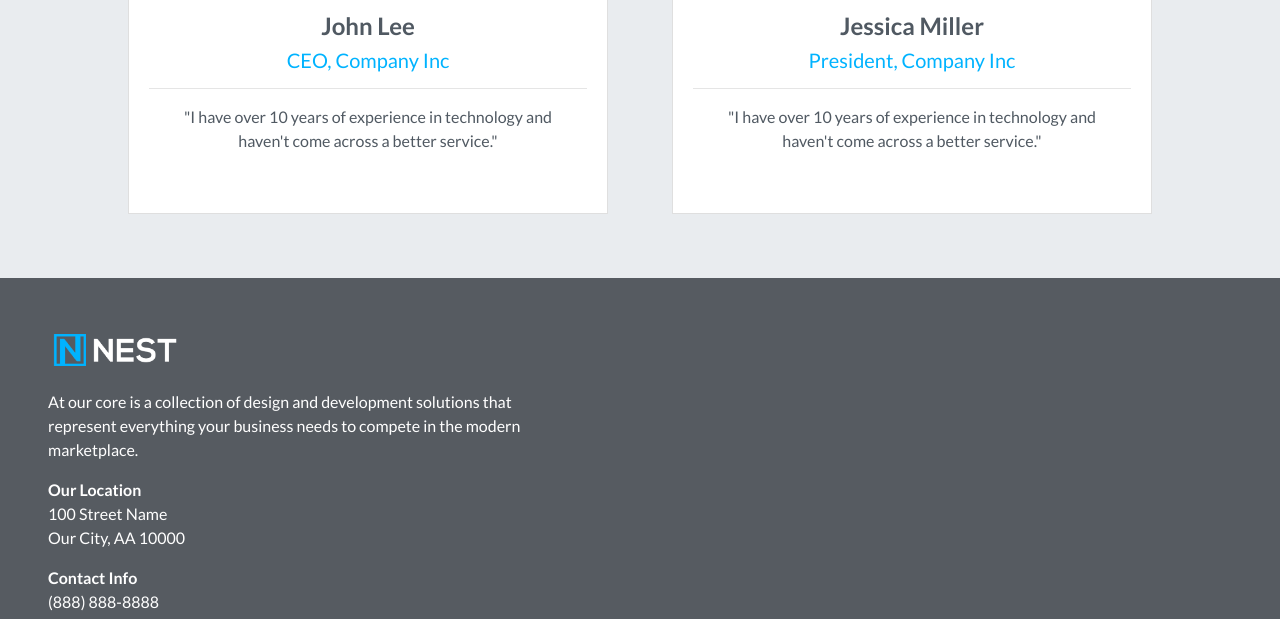
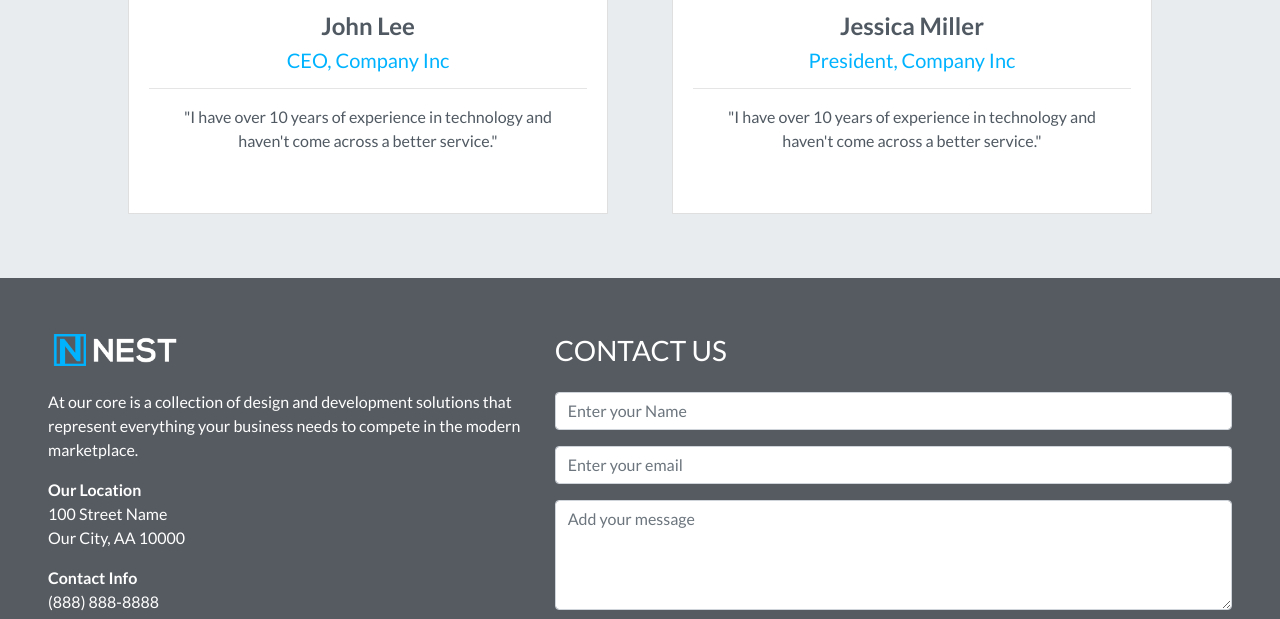
Before and after one commit to bryan-leano/nest-theme, a plain HTML site: page index.html in a window 1280 px wide. Shown: the part 2529-3148 px from the top of the page. Drawn offline with Linux system fonts and the light colour scheme.

Commit message:
bootstrap contact form pt 1

```diff
--- a/index.html
+++ b/index.html
@@ -221,6 +221,37 @@
           <a href="#"><i class="fab fa-linkedin"></i></a>
         </div>
 
+        <div class="col-md-7">
+          <h3>Contact Us</h3>
+
+          <form id="contact-form" method="post" action="contact.php">
+
+            <div class="messages"></div>
+            <div class="controls">
+
+              <div class="form-group">
+                <input id="form_name" type="text" name="name" class="form-control" placeholder="Enter your Name" required="required">
+              </div>
+
+              <div class="form-group">
+                <input id="form_email" type="email" name="email" class="form-control" placeholder="Enter your email" required="required">
+              </div>
+
+              <div class="form-group">
+                <textarea id="form_message" name="message" class="form-control" placeholder="Add your message" rows="4" required="required"></textarea>
+              </div>
+
+              <input type="submit" class="btn btn-outline-light" value="Send Message">
+
+            </div>
+
+          </form>
+
+        </div>
+
+        <hr class="socket">
+        &copy; Nest Theme.
+
       </div> <!--- End row -->
       </div> <!--- End Container footer -->
 
--- a/style.css
+++ b/style.css
@@ -201,6 +201,11 @@ h3.heading {
   color: #00B3FF!important;
 }
 
+.footer h3 {
+  text-transform: uppercase;
+  margin: 1.5rem 0;
+}
+
 /*============ BOOTSTRAP BREAK POINTS:
 
 Extra small (xs) devices (portrait phones, less than 576px)
```
